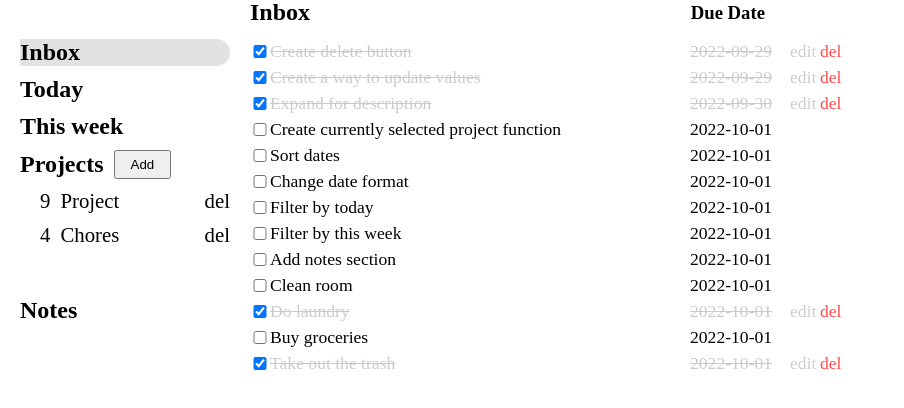
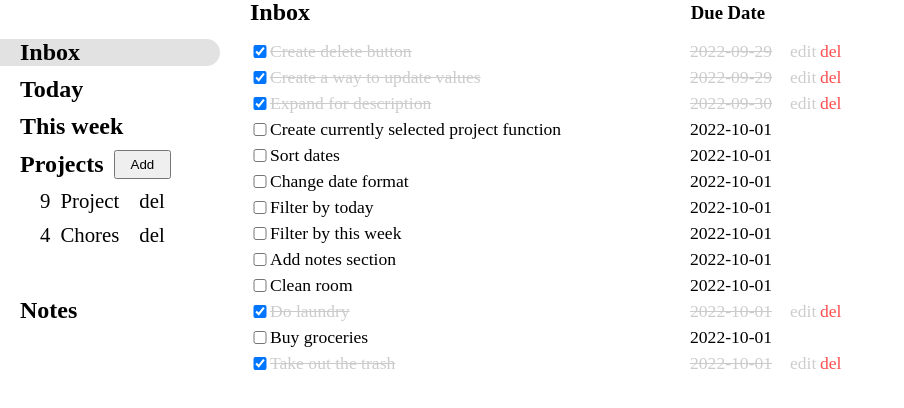
Before and after one commit to cjfaquino/to-do-list, a website built with webpack: page dist/index.html in a window 1280 px wide. Shown: the part 38-446 px from the top of the page, without its empty margins (0-904 px from the left). Built offline with nearby package versions, Linux system fonts and the light colour scheme.

Commit message:
update styles for colorSelected()

```diff
--- a/src/style.css
+++ b/src/style.css
@@ -47,7 +47,7 @@ header {
 }
 
 .sidebar {
-  padding: 30px 20px;
+  padding: 30px 30px 30px 0;
   grid-area: "sidebar";
   font-size: 1.5rem;
   font-weight: 600;
@@ -55,6 +55,7 @@ header {
 
 .sidebar li {
   margin-top: 10px;
+  padding: 0 20px;
 }
 
 .projects {
@@ -70,7 +71,6 @@ header {
 
 .projectItem {
   display: flex;
-  margin-left: 20px;
   font-size: 1.3rem;
   font-weight: 400;
 }
@@ -79,11 +79,9 @@ header {
   margin-right: 10px;
 }
 
-.projectItem div {
-  margin-right: 0;
-  margin-left: auto;
+.projectItem p {
+  padding-right: 20px;
 }
-
 
 #notes {
   margin-top: 50px;
```
